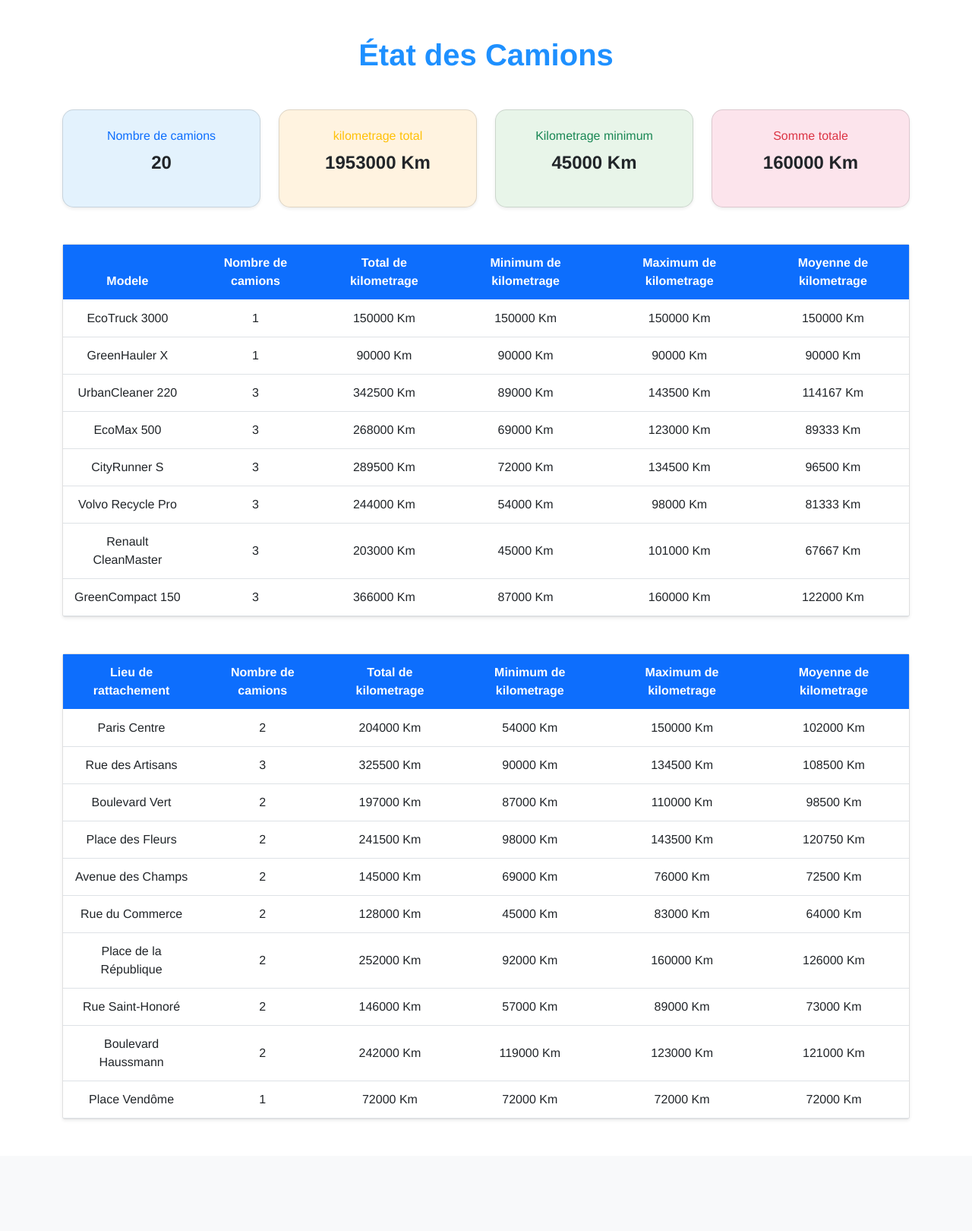
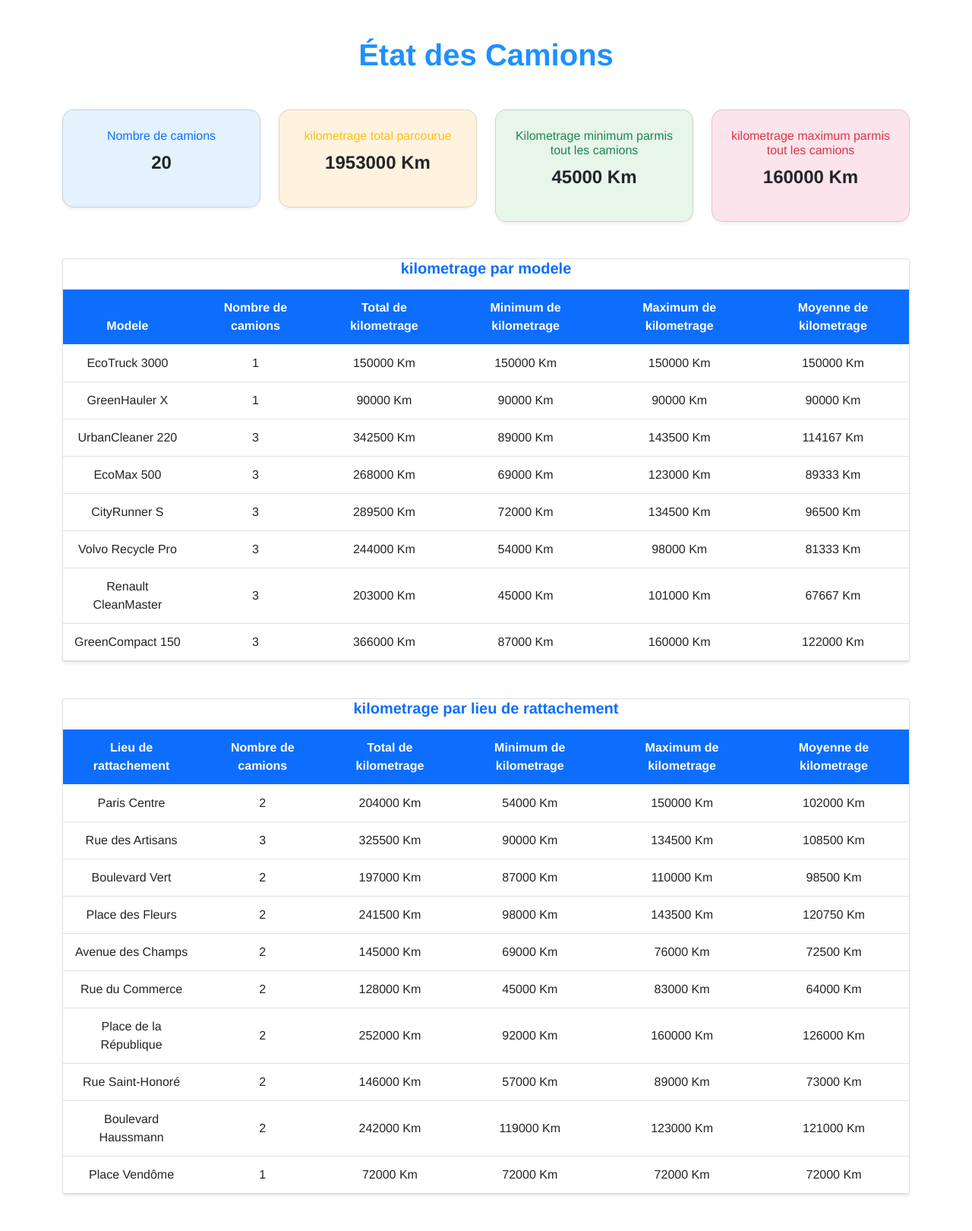
Before and after one commit to EmileCap/Trida, a Flask app: page /camion/etat in a window 1280 px wide. Shown: the part 74-1694 px from the top of the page at 76% size. Before the commit the page ends 1547 px from the top, so only its background shows below. Run offline with Flask 3, Linux system fonts and the light colour scheme; data comes from the database, SQL or seed files in the repository; data that the repository does not hold is empty; some libraries are stand-ins or nearby versions.

Commit message:
modification etat camion

```diff
--- a/app.py
+++ b/app.py
@@ -18,7 +18,7 @@ import pymysql.cursors
 
 
 #rachida
-
+'''
 def get_db():
     if 'db' not in g:
         g.db =  pymysql.connect(
@@ -32,12 +32,12 @@ def get_db():
         # à activer sur les machines personnelles :
         activate_db_options(g.db)
     return g.db
-
+'''
 
 # MATTEO
 
 # mysql --user=mbronne2 --password=secret --host=serveurmysql --database=BDD_mbronne2 --skip-ssl
-"""def get_db():
+def get_db():
     if 'db' not in g:
         g.db =  pymysql.connect(
             host="serveurmysql",  # à modifier
@@ -47,7 +47,7 @@ def get_db():
             charset='utf8mb4',
             cursorclass=pymysql.cursors.DictCursor
         )
-    return g.db"""
+    return g.db
 
 
 
--- a/templates/camion/etat_camion.html
+++ b/templates/camion/etat_camion.html
@@ -19,21 +19,21 @@
 
             <div class="col-md-3 col-sm-6">
                 <div class="card shadow-sm text-center p-4" style="background-color:#FFF3E0; border-radius:15px;">
-                    <h6 class="text-warning fw-semibold mb-2">kilometrage total</h6>
+                    <h6 class="text-warning fw-semibold mb-2">kilometrage total parcourue</h6>
                     <p class="fs-4 fw-bold">{{ camions.total_kilometrage }} Km</p>
                 </div>
             </div>
 
             <div class="col-md-3 col-sm-6">
                 <div class="card shadow-sm text-center p-4" style="background-color:#E8F5E9; border-radius:15px;">
-                    <h6 class="text-success fw-semibold mb-2">Kilometrage minimum</h6>
+                    <h6 class="text-success fw-semibold mb-2">Kilometrage minimum parmis tout les camions</h6>
                     <p class="fs-4 fw-bold">{{ camions.min_kilometrage }} Km</p>
                 </div>
             </div>
 
             <div class="col-md-3 col-sm-6">
                 <div class="card shadow-sm text-center p-4" style="background-color:#FCE4EC; border-radius:15px;">
-                    <h6 class="text-danger fw-semibold mb-2">Somme totale</h6>
+                    <h6 class="text-danger fw-semibold mb-2">kilometrage maximum parmis tout les camions</h6>
                     <p class="fs-4 fw-bold">{{ camions.max_kilometrage }} Km</p>
                 </div>
             </div>
@@ -41,6 +41,7 @@
 
         <div class="card shadow-sm rounded">
             <div class="card-body p-0">
+                <h5 class="text-center text-primary fw-bold mb-3">kilometrage par modele</h5>
                 <div class="table-responsive">
                     <table class="table table-hover align-middle mb-0">
                         <thead class="bg-primary text-white text-center fw-semibold">
@@ -74,6 +75,8 @@
 
         <div class="card shadow-sm rounded">
             <div class="card-body p-0">
+                <h5 class="text-center text-primary fw-bold mb-3">kilometrage par lieu de rattachement</h5>
+
                 <div class="table-responsive">
                     <table class="table table-hover align-middle mb-0">
                         <thead class="bg-primary text-white text-center fw-semibold">
```
